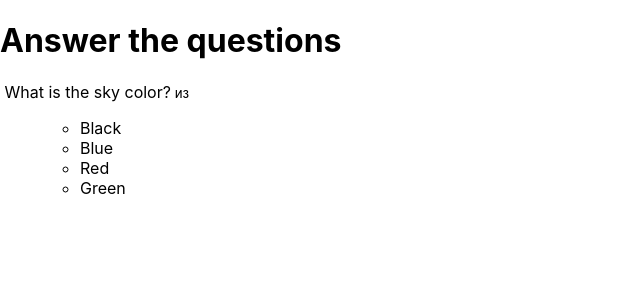
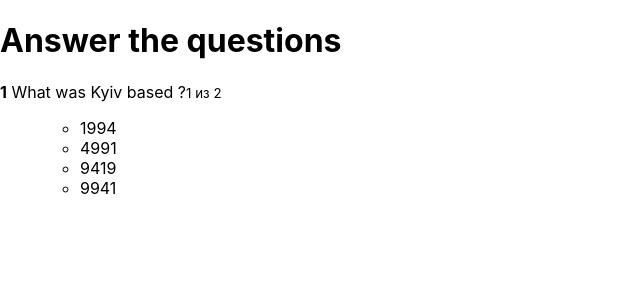
Before and after one commit to poperechnyi1/React-learning, a React app in the folder learn_cource_1/component_practice/: page / in a window 1280 px wide. Shown: the top 300 px of the page, without its empty margins (0-640 px from the left). Built offline with nearby package versions, Linux system fonts and the light colour scheme.

Commit message:
Change question after click

```diff
--- a/learn_cource_1/component_practice/src/containers/Quiz/Quiz.js
+++ b/learn_cource_1/component_practice/src/containers/Quiz/Quiz.js
@@ -4,10 +4,12 @@ import ActiveQuiz from '../../components/ActiveQuiz/ActiveQuiz';
 
 class Quiz extends Component{
     state ={
+        activeQuestion: 1,
         quiz: [
             {
                 question: 'What is the sky color?',
                 rightAnswerId: 2,
+                id: 1,
                 answers: [
                     {
                         text: 'Black',
@@ -26,12 +28,39 @@ class Quiz extends Component{
                         id: 4
                     }
                 ]
+            },
+            {
+                question: 'What was Kyiv based ?',
+                rightAnswerId: 2,
+                id: 2,
+                answers: [
+                    {
+                        text: '1994',
+                        id: 1
+                    },
+                    {
+                        text: '4991',
+                        id: 2
+                    },
+                    {
+                        text: '9419',
+                        id: 3
+                    },
+                    {
+                        text: '9941',
+                        id: 4
+                    }
+                ]
             }
         ]
     }
 
     onAnswerClickHandler = (answerId) => {
         console.log('Answer Id: ',answerId);
+
+        this.setState({
+            activeQuestion: this.state.activeQuestion + 1
+        })
     }
 
     render(){
@@ -40,9 +69,11 @@ class Quiz extends Component{
                 <div className={classes.QuizWrapper}>
                     <h1>Answer the questions</h1>
                     <ActiveQuiz
-                    answers={this.state.quiz[0].answers}
-                    question={this.state.quiz[0].question}
+                    answers={this.state.quiz[this.state.activeQuestion].answers}
+                    question={this.state.quiz[this.state.activeQuestion].question}
                     onAnswerClick = {this.onAnswerClickHandler}
+                    quizLength={this.state.quiz.length}
+                    answerNumber={this.state.activeQuestion}
                     />
                 </div>
             </div>
```
